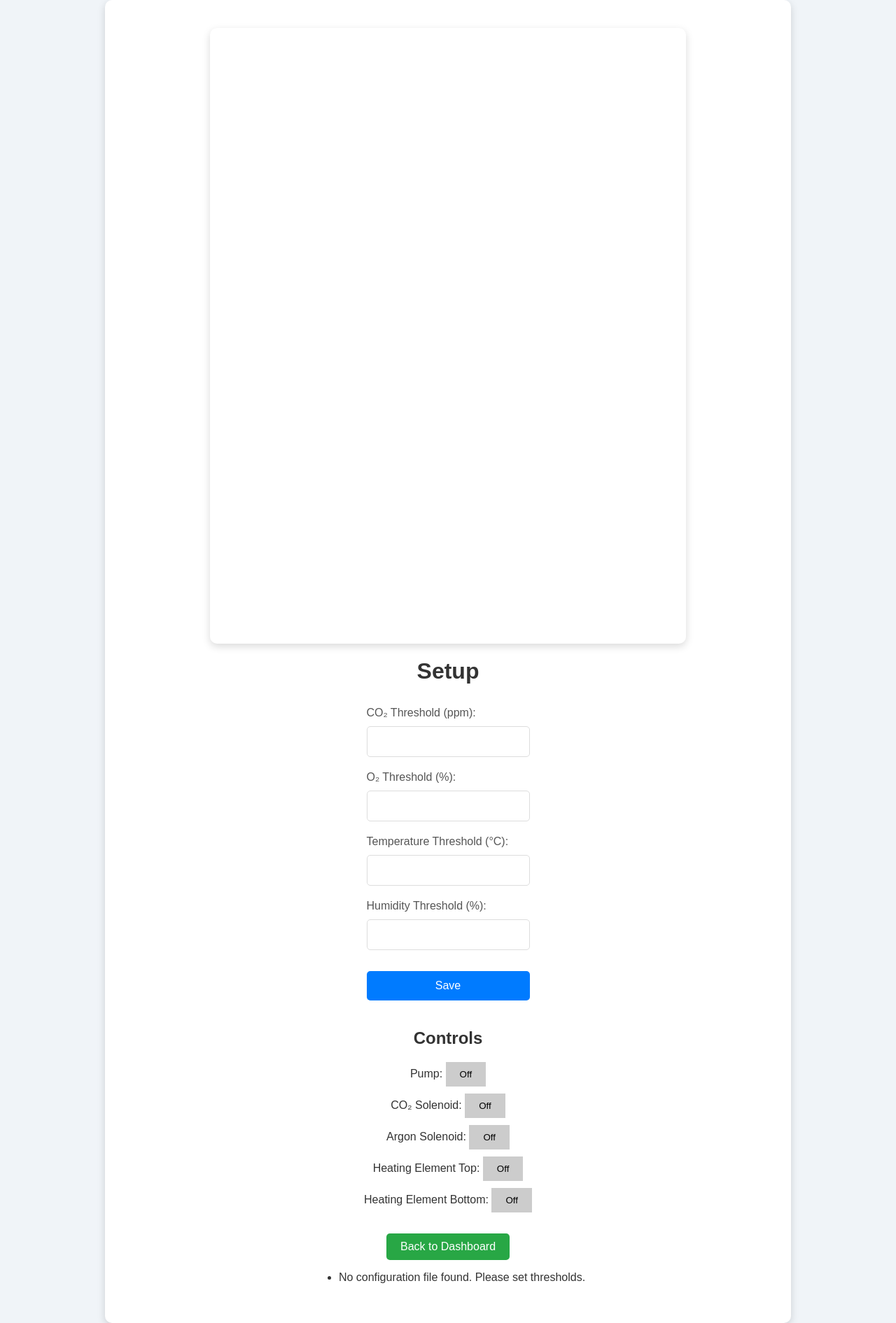
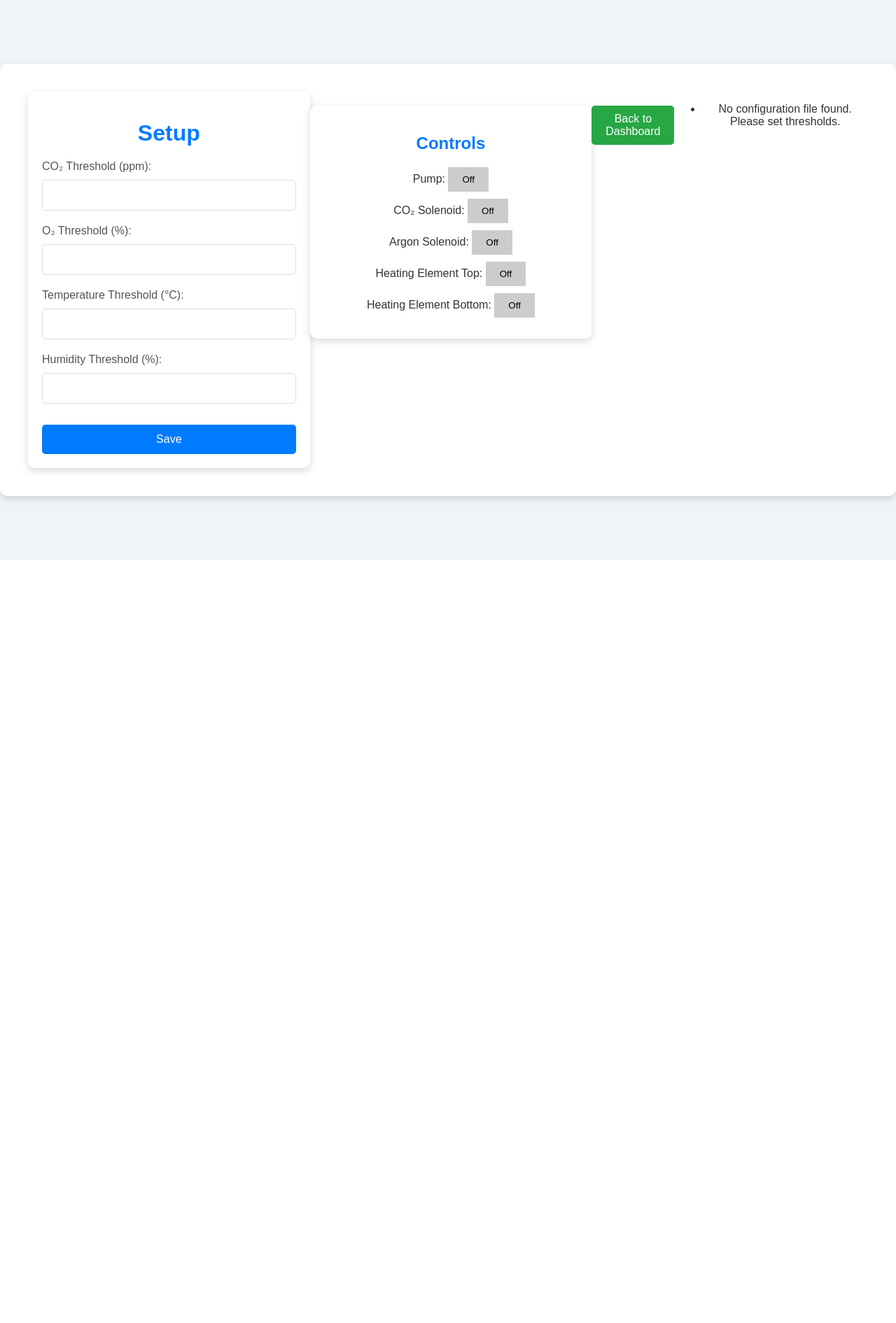
Before and after one commit to TheDukeElephant/bepproject, a Flask app: page /setup in a window 1280 px wide. Shown: the whole page at 70% size. After the commit the page ends 800 px from the top, so only its background shows below. Run offline with Flask 3, Linux system fonts and the light colour scheme; a user stored in the database is signed in.

Commit message:
new setup page

```diff
--- a/app/static/setup.css
+++ b/app/static/setup.css
@@ -13,36 +13,28 @@ body {
 
 .main-container {
     display: flex;
-    flex-direction: column;
-    align-items: center;
+    flex-direction: row;
+    justify-content: space-between;
+    align-items: flex-start;
     background-color: #fff;
     padding: 40px;
     border-radius: 10px;
     box-shadow: 0 4px 12px rgba(0, 0, 0, 0.15);
-    max-width: 900px;
+    max-width: 1200px;
     width: 100%;
     text-align: center;
 }
 
-.setup-container {
-    display: flex;
-    flex-direction: column;
-    align-items: center;
+.form-container, .controls-container {
     background-color: #fff;
-    padding: 40px;
+    padding: 20px;
     border-radius: 10px;
     box-shadow: 0 4px 12px rgba(0, 0, 0, 0.15);
-    max-width: 600px;
-    width: 100%;
-    text-align: center;
-    margin: auto; /* Center horizontally */
-    min-height: 100vh; /* Ensure full-screen height for vertical centering */
-    justify-content: center; /* Center contents vertically */
+    width: 45%;
 }
 
-.setup-container h1 {
+.form-container h1, .controls-container h2 {
     color: #007bff;
-    font-size: 2em;
     margin-bottom: 20px;
 }
 
@@ -138,8 +130,13 @@ form button:hover {
 
 /* Responsive Design for Setup Page */
 @media (max-width: 768px) {
-    .setup-container {
-        padding: 20px;
+    .main-container {
+        flex-direction: column;
+        align-items: center;
+    }
+    .form-container, .controls-container {
+        width: 100%;
+        margin-bottom: 20px;
     }
     form input[type="number"] {
         font-size: 0.9em;
--- a/app/templates/setup.html
+++ b/app/templates/setup.html
@@ -9,7 +9,7 @@
 </head>
 <body>
     <div class="main-container">
-        <div class="setup-container"></div>
+        <div class="form-container">
             <h1>Setup</h1>
 
             <form id="setup-form" method="POST" action="{{ url_for('main.setup') }}">
@@ -36,6 +36,7 @@
                 <!-- Submit Button -->
                 <button type="submit">Save</button>
             </form>
+        </div>
 
         <div class="controls-container">
             <h2>Controls</h2>
@@ -80,8 +81,5 @@
             {% endif %}
         {% endwith %}
     </div>
-
-
-    </div>
 </body>
 </html>
```
Lines whose indentation alone changed are shown as unchanged.
